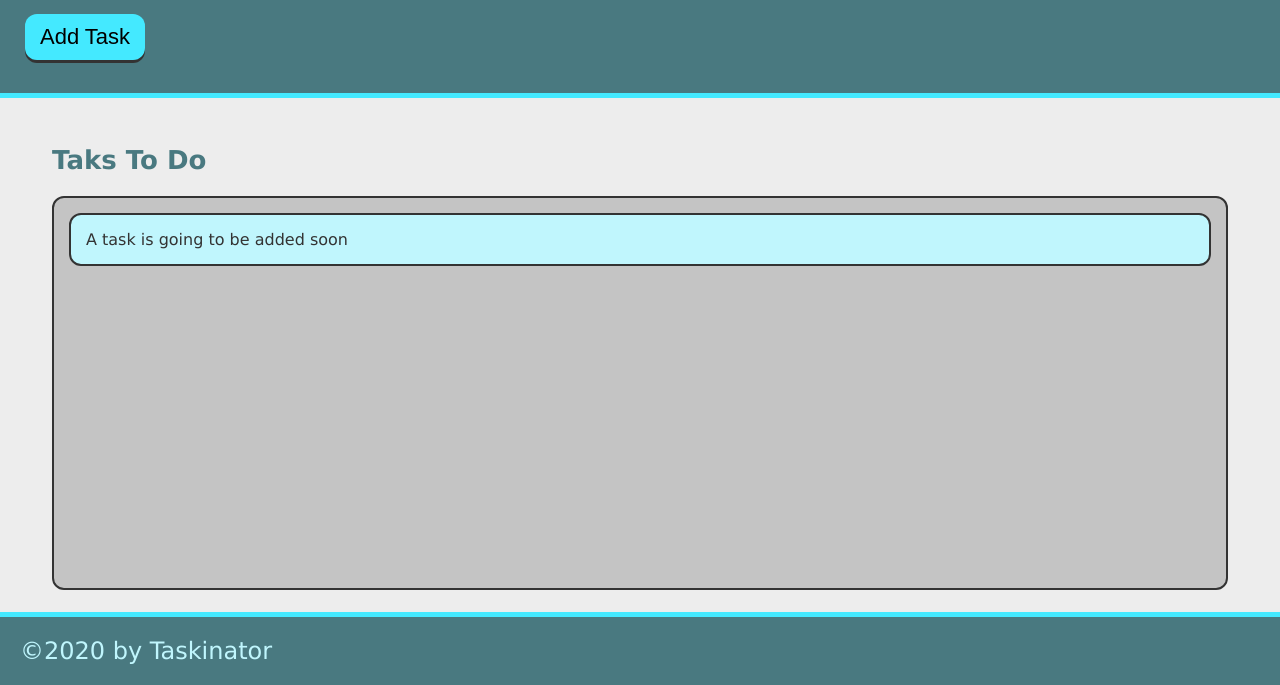
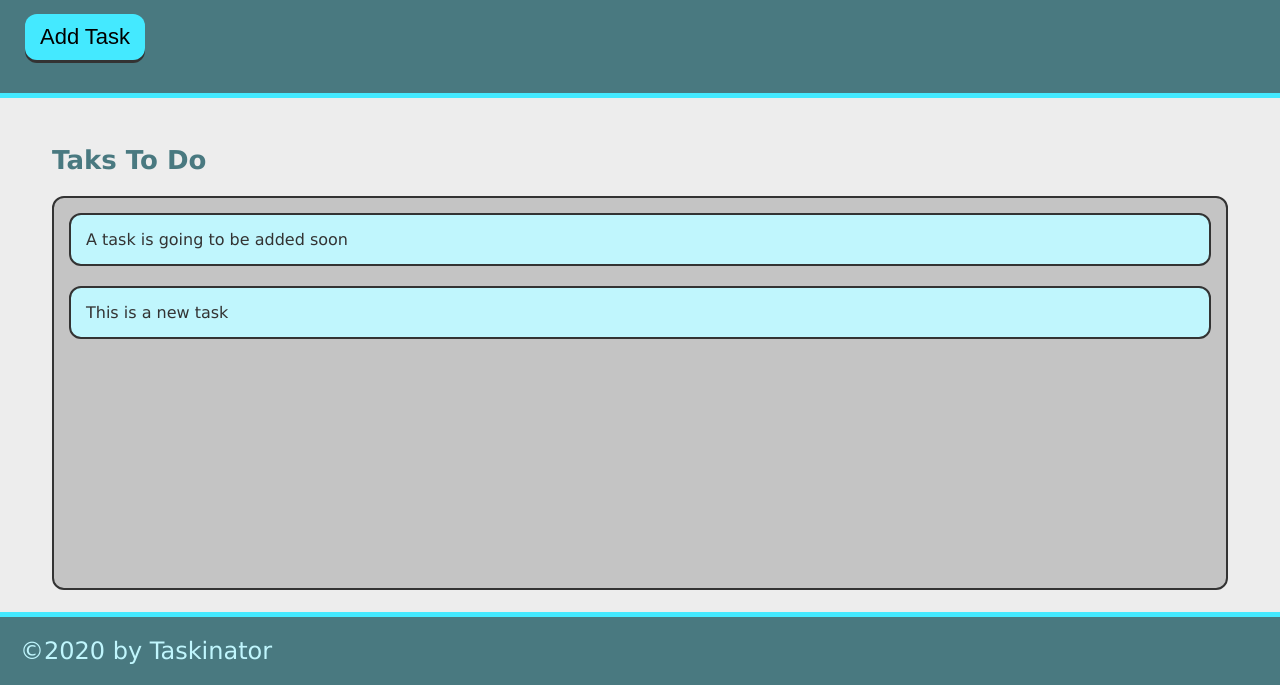
Before and after one commit to Zela7alex/taskinator, a plain HTML site: page index.html in a window 1280 px wide. Both pictures are taken after a click on the button "Add Task". Shown: the part 115-800 px from the top of the page. Drawn offline with Linux system fonts and the light colour scheme.

Commit message:
added ability to add task

```diff
--- a/assets/js/script.js
+++ b/assets/js/script.js
@@ -0,0 +1,10 @@
+const buttonEl = document.querySelector('#save-task')
+const tasksToDoEl = document.querySelector('#tasks-to-do')
+
+const createTaskHandler = () => {
+    const taskItemEl = document.createElement('li')
+    taskItemEl.textContent = 'This is a new task'
+    taskItemEl.className = 'task-item'
+    tasksToDoEl.appendChild(taskItemEl)
+}
+buttonEl.addEventListener('click', createTaskHandler)
--- a/index.html
+++ b/index.html
@@ -11,12 +11,12 @@
     <header>
         <h1 class="page-title">Taskinator</h1>
         <p>Click the button below to add a new task!</p>
-        <button class="btn">Add Task</button>
+        <button class="btn" id="save-task">Add Task</button>
     </header>
     <main class="page-content">
         <section class="task-list-wrapper">
             <h2 class="list-title">Taks To Do</h2>
-            <ul class="task-list">
+            <ul class="task-list" id="tasks-to-do">
                 <li class="task-item">A task is going to be added soon</li>
             </ul>
         </section>
```
